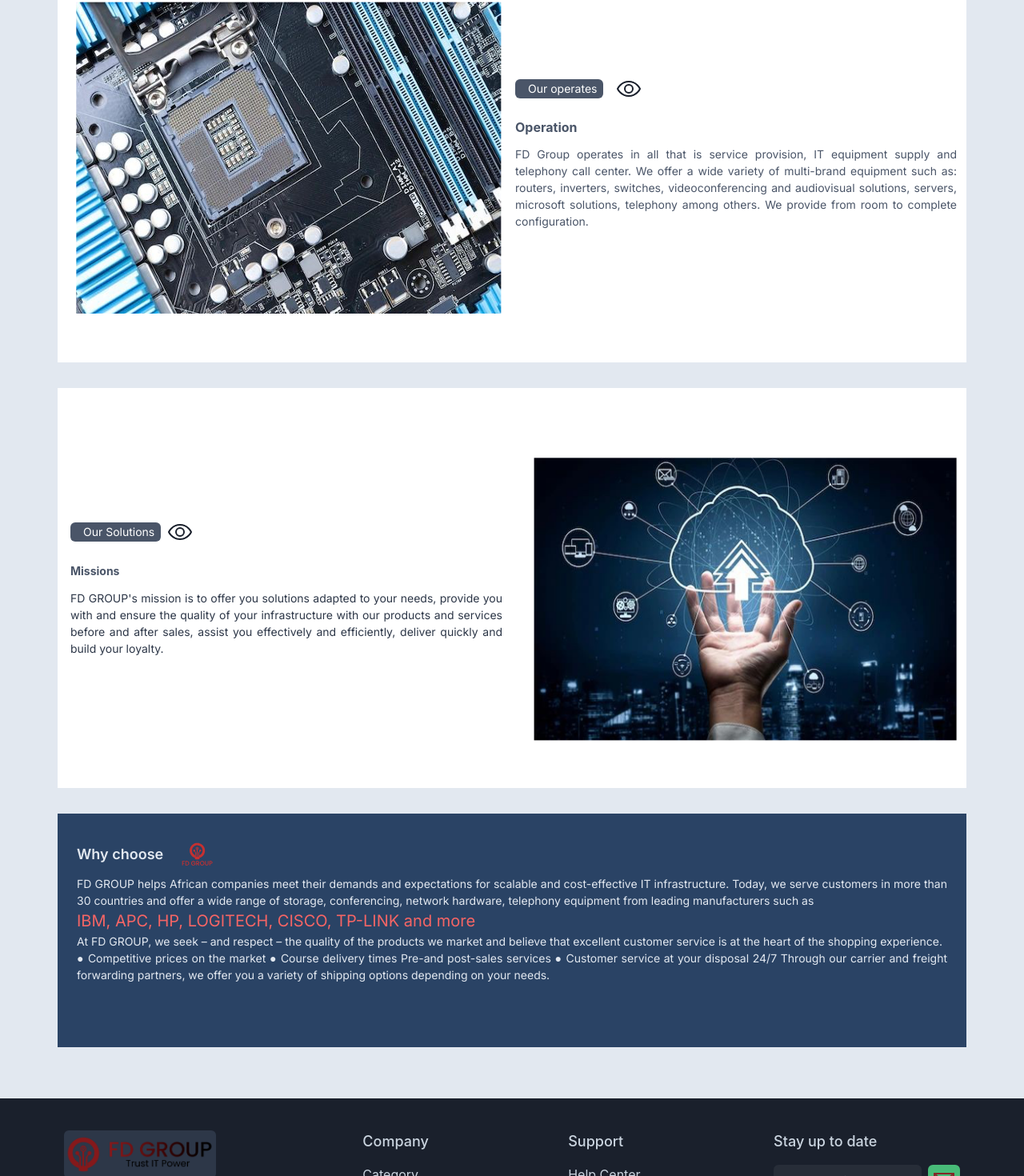
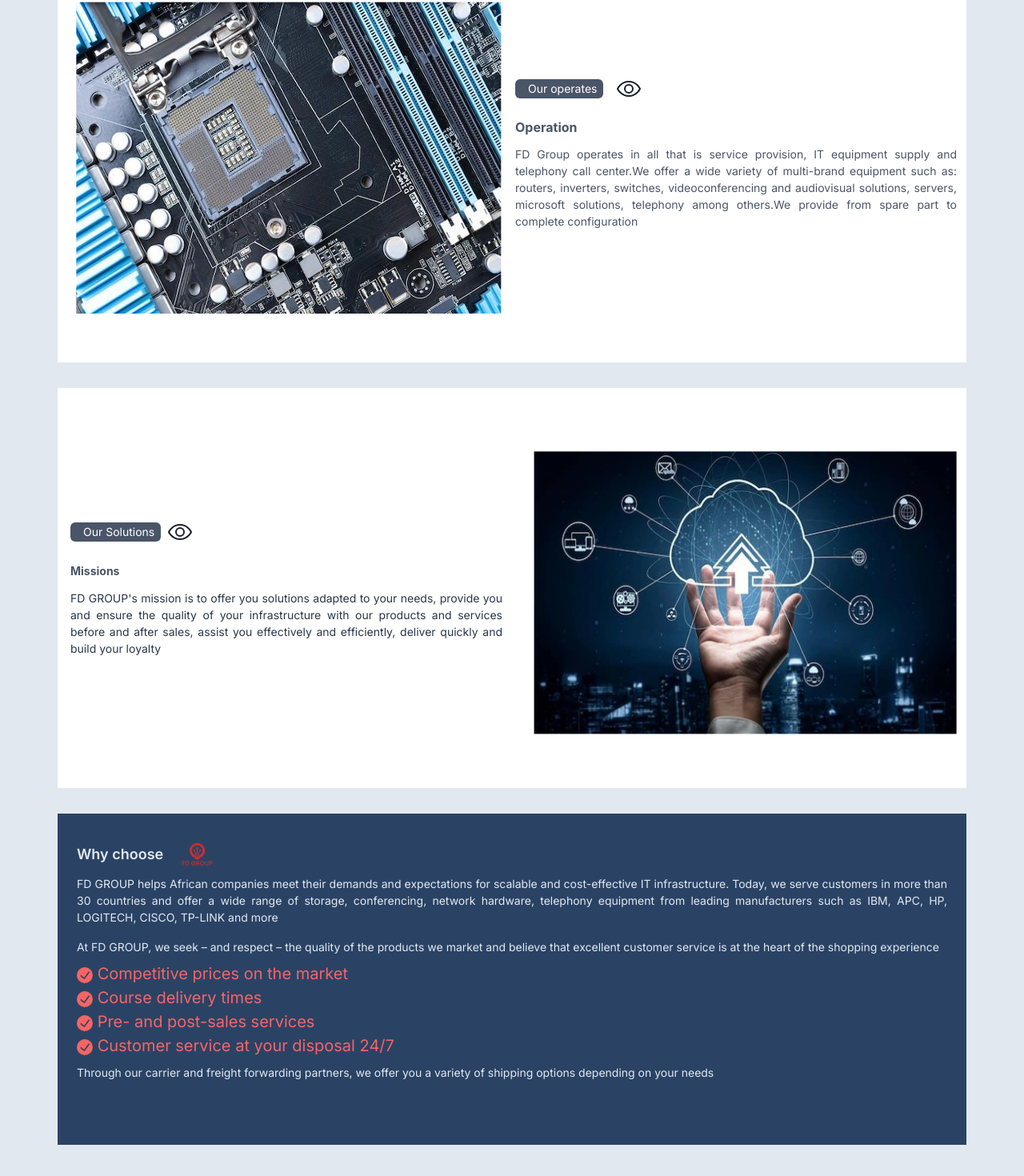
Before and after one commit to daniel-jp/fd-group, a React (Vite) app: page /about in a window 1280 px wide. Shown: the part 1105-2575 px from the top of the page at 80% size. Built offline with nearby package versions, Linux system fonts and the light colour scheme; a web font is replaced by a local one.

Commit message:
Retificar textos2

```diff
--- a/src/i18n/translation/en.json
+++ b/src/i18n/translation/en.json
@@ -26,22 +26,26 @@
         "Founded1": "Foundation",
 
         "Learn": "Learn more",
-        "Abaut1": "Founded with a clear vision to deliver a perfect customer experience, FD GROUP is a trusted provider of new & refurbished IT equipment for business IT maintenance and optimization. FD GROUP is an IT broker that provides you with the infrastructure your IT park needs.",
+        "Abaut1": "Founded with a clear vision to deliver a perfect customer experience, FD GROUP is a trusted provider of new & refurbished IT equipment for business IT maintenance and optimization. FD GROUP is an IT broker that provides you the infrastructure which your IT park needs",
 
         "FDGroup1": "Operation",
-        "About2": "FD Group operates in all that is service provision, IT equipment supply and telephony call center.  We offer a wide variety of multi-brand equipment such as: routers, inverters, switches, videoconferencing and audiovisual solutions, servers, microsoft solutions, telephony among others. We provide from room to complete configuration.",
+        "About2": "FD Group operates in all that is service provision, IT equipment supply and telephony call center.We offer a wide variety of multi-brand equipment such as: routers, inverters, switches, videoconferencing and audiovisual solutions, servers, microsoft solutions, telephony among others.We provide from spare part to complete configuration",
 
         "Mission": "Missions",
-        "About3": "FD GROUP's mission is to offer you solutions adapted to your needs, provide you with and ensure the quality of your infrastructure with our products and services before and after sales, assist you effectively and efficiently, deliver quickly and build your loyalty.",
+        "About3": "FD GROUP's mission is to offer you solutions adapted to your needs, provide you and ensure the quality of your infrastructure with our products and services before and after sales, assist you effectively and efficiently, deliver quickly and build your loyalty",
 
         "Text0": "Why choose",
-        "Text1": "FD GROUP helps African companies meet their demands and expectations for scalable and cost-effective IT infrastructure. Today, we serve customers in more than 30 countries and offer a wide range of storage, conferencing, network hardware, telephony equipment from leading manufacturers such as",
+        "Text1": "FD GROUP helps African companies meet their demands and expectations for scalable and cost-effective IT infrastructure. Today, we serve customers in more than 30 countries and offer a wide range of storage, conferencing, network hardware, telephony equipment from leading manufacturers such as ",
+        "TextIn": "IBM, APC, HP, LOGITECH, CISCO, TP-LINK and more",
 
-        "Text2": "IBM, APC, HP, LOGITECH, CISCO, TP-LINK and more",
+        "Text2": "At FD GROUP, we seek – and respect – the quality of the products we market and believe that excellent customer service is at the heart of the shopping experience",
 
-        "Text3": "At FD GROUP, we seek – and respect – the quality of the products we market and believe that excellent customer service is at the heart of the shopping experience.",
+        "TextList1": "Competitive prices on the market",
+        "TextList2": "Course delivery times",
+        "TextList3": "Pre- and post-sales services",
+        "TextList4": "Customer service at your disposal 24/7",
 
-        "Text4": " ● Competitive prices on the market ● Course delivery times Pre-and post-sales services ● Customer service at your disposal 24/7 Through our carrier and freight forwarding partners, we offer you a variety of shipping options depending on your needs.",
+        "Text4": "Through our carrier and freight forwarding partners, we offer you a variety of shipping options depending on your needs",
 
         "suport1": "The African Reference in IT",
         "name1": "Supply of IT equipment",
--- a/src/i18n/translation/fr.json
+++ b/src/i18n/translation/fr.json
@@ -37,13 +37,21 @@
 
         "About3": "La mission de FD GROUP est de vous offrir des solutions adapté à vos besoins, vous fournir et assurer la qualité des vos infrastructure avec nos produits et nos services avant et après vente, vous assister en toute efficacité et efficience, vous livrer en toute rapidité et vous FIDÉLISER.",
 
+
+
         "Text0": "Pourquoi choisir",
-        "Text1": "FD GROUP aide les entreprises africaines à répondre à leurs demandes et attentes en matière d'infrastructure informatique évolutive et rentable. Aujourd'hui, nous servons des clients dans plus de 30 pays et offrons une large gamme de matériel de stockage, de conférence, de matériel réseau, de téléphonie de fabricants leaders tels que",
+        "Text1": "FD GROUP aide les entreprises africaines à répondre à leurs demandes et attentes en matière d'infrastructure informatique évolutive et rentable. Aujourd'hui, nous servons des clients dans plus de 30 pays et proposons une large gamme de d'équipements de stockage, de conferencing, matériel réseau, téléphonie de grands fabricants tels qu'",
+        "TextIn": "IBM, APC, HP, LOGITECH, CISCO, TP-LINK et plus encore",
 
-        "Text2": "IBM, APC, HP, LOGITECH, CISCO, TP-LINK et plus",
-        "Text3": "Chez FD GROUP, nous recherchons – et respectons – la qualité des produits que nous commercialisons et croyons qu'un excellent service client est au cœur de l'expérience d'achat.",
+        "Text2": "Chez FD GROUP, nous recherchons - et respectons - la qualité des produits que nous commercialisons et croyons qu'un excellent service client est au cœur de l'expérience d'achat",
 
-        "Text4": " ● Des prix compétitifs sur le marché ● Des délais de livraison des cours ● Des services avant et après-vente Un service client à votre écoute 24h/24 et 7j/7 Grâce à nos partenaires transporteurs et transitaires, nous vous proposons différentes options d'expédition en fonction de vos besoins.",
+        "TextList1": "Prix compétitifs sur le marché",
+        "TextList2": "Cours délais de livraison",
+        "TextList3": "Services avant et après vente",
+        "TextList4": "Service client à votre écoute 24h/24 & 7j/7",
+
+        "Text4": "Grâce à nos partenaires transporteurs et transitaires, nous vous offrons une variété d'options d'expédition en fonction de vos besoins.",
+
 
         "suport1": "La Réféence Africaine en IT",
         "suport2": "Nous avons travaillé avec des clients partout en Afrique, fournissant un support technique",
--- a/src/i18n/translation/pt.json
+++ b/src/i18n/translation/pt.json
@@ -36,13 +36,17 @@
         "About3": " A missão da FD GROUP é de oferecer-lhe soluções adaptadas às suas necessidades, fornecer e assegurar a qualidade da sua infraestrutura com os nossos produtos e os nossos serviços de venda e pois venda, vos acompanhar com toda eficácia, eficiência, entregar-lhe com toda rapidez e VOS FIDELIZAR.",
 
         "Text0": "Por que escolher",
-        "Text1": "FD GROUP acompanha as empresas africanas a satisfazer as suas necessidades e expectativas de infraestrutura informática evolutiva e rentável. Hoje, atendemos clientes em mais de 30 países e oferecemos uma ampla variedade de equipamentos de armazenamento, conferência, redes e telefonia, dos principais fabricantes, como",
+        "Text1": "FD GROUP acompanha as empresas africanas a satisfazer as suas necessidades e expectativas de infraestrutura informática evolutiva e rentável. Hoje, atendemos clientes em mais de 30 países e oferecemos uma ampla variedade de equipamentos de armazenamento, conferência, redes e telefonia, dos principais fabricantes, como ",
+        "TextIn": "IBM, APC, HP, LOGITECH, CISCO, TP-LINK e muito mais",
 
+        "Text2": "Na FD GROUP, procuramos e respeitamos a qualidade dos produtos que comercializamos e acreditamos que a excelência do serviço ao cliente está no centro da experiência de uma boa compra",
 
-        "Text2": "IBM, APC, HP, LOGITECH, CISCO, TP-LINK e muito mais.",
-        "Text3": "Na FD GROUP, procuramos e respeitamos a qualidade dos produtos que comercializamos e acreditamos que a excelência do serviço ao cliente está no centro da experiência de uma boa compra. ● Preços competitivos no mercado ● Prazos de entrega curtos ● Serviços de vendas e pós-venda ● Com uma linha direta 24/7 e 7/7",
+        "TextList1": "Preços competitivos no mercado",
+        "TextList2": "Prazos de entrega curtos",
+        "TextList3": "Serviços de venda e pois venda",
+        "TextList4": "Com uma linha de atendimento 24h/24 & 7/7",
 
-        "Text4": "Por meio de nossos parceiros transportadores e transitários, oferecemos uma variedade de opções de envio, atendendo suas necessidades.",
+        "Text4": "Por meio de nossos parceiros transportadores e transitários, oferecemos uma variedade de opções de envio, atendendo suas necessidades",
 
         "suport1": "A Referência Africana em TI",
         "suport2": "Temos trabalhado com clientes em todo o mundo, fornecendo suporte técnico",
--- a/src/pages/About.tsx
+++ b/src/pages/About.tsx
@@ -4,12 +4,14 @@
 import '@fontsource/righteous/400.css';
 import '@fontsource/roboto/700.css';
 
+import { AddIcon, CheckCircleIcon, PhoneIcon, WarningIcon } from '@chakra-ui/icons';
 import {
   Box,
   Button,
   Flex,
   Heading,
   HStack,
+  Icon,
   Image,
   Link,
   SpaceProps,
@@ -289,11 +291,10 @@
 
           {/* // Futer 3 */ }
 
-          <Box bg={"white"}
-            marginTop={ { base: "1", sm: "8" } }
-            display="flex"
+          <Box bg={"white"} marginTop={ { base: "1", sm: "8" } }display="flex"
             flexDirection={ { base: "column", sm: "row" } }>
-             <Box className="about7" visibility={"hidden"} h={500} p={2}py={20}
+
+             <Box className="about7" visibility={"hidden"} h={500} p={2}
               display="flex" mx={2}
               flex="1"
               flexDirection="column"
@@ -318,7 +319,8 @@
                 {t("About3")}
               </Text>
             </Box>
-                <Box p={3}
+
+            <Box pr={3} pl={3} mb={4}
                   className="about8" visibility={"hidden"}
                   display="flex" flex="1"  position="relative" alignItems="center">
                   <Box width={{base: "100%", sm: "85%", md: "100%", lg: "100%"}} zIndex="2"
@@ -336,33 +338,36 @@
             </Box>
           </Box>
 
+
+
         <VStack  h={'full'} mt={8} mb={14} p={6} bg={"blue.800"}
              spacing="2" alignItems="flex-start" className="about9" visibility={"hidden"}>
             <Box mb={14}>
             <Flex gap={ 4 } fontWeight={'bold'} alignItems={ "center" }>
-              <Text color={"gray.200"} fontSize={'lg'}> {t("Text0")} </Text>
+              <Text color={"gray.200"} fontSize={'lg'}> {t("Text0")}  </Text>
               <Logo />
             </Flex>
 
             <Box color={"gray.200"} fontSize="sm">
-              {t("Text1")}
-              <Text fontSize={20} color="red.400">
+              {t("Text1")} {t("TextIn")}
+
+              <Text  fontSize="sm" pt={4} >
                     {t("Text2")}
               </Text>
+
             </Box>
 
-            <Text color={"gray.200"} fontSize="sm">
-              {t("Text3")}
-            </Text>
-            <Text color={"gray.200"} fontSize="sm">
-              {t("Text4")}
-            </Text></Box>
+            <Text pt={2} fontSize={20} color="red.400"> <CheckCircleIcon/> {t("TextList1")} </Text>
+            <Text fontSize={20} color="red.400"><CheckCircleIcon/> {t("TextList2")}</Text>
+            <Text fontSize={20} color="red.400"><CheckCircleIcon/> {t("TextList3")}</Text>
+            <Text fontSize={20} color="red.400"><CheckCircleIcon/> {t("TextList4")}</Text>
+            <Text color={"gray.200"} pt={2}  fontSize="sm">{t("Text4")}</Text>
+            </Box>
         </VStack>
 
         </Box>
-          </Box>
-        </Box>
-
+       </Box>
+      </Box>
 
       </Layout>
     </Box>
--- a/src/pages/Audiovisuel.tsx
+++ b/src/pages/Audiovisuel.tsx
@@ -67,7 +67,7 @@
         <Box pb={20}  overflowY={'hidden'} overflowX={'hidden'}>
 
 
-          <Flex className='audioV1' visibility={'hidden'} justify={'flex-end'} align={'center'} py={10} px={6}>
+          <Flex className='audioV1' visibility={'hidden'} justify={'flex-end'} align={'center'} px={6}>
 
         <Heading mt={ 6 } mb={ 2 } fontSize={ { base: 18, sm: 20, md: 22, lg: 32 } }>
             {t("headAudiovisuel")}
--- a/src/pages/Devices.tsx
+++ b/src/pages/Devices.tsx
@@ -90,7 +90,7 @@
       <Layout>
 
         <Box pb={20}  overflowY={'hidden'} overflowX={'hidden'}>
-          <Flex className='device1' visibility={'hidden'} justify={'flex-end'} align={'center'} py={10} px={6}>
+          <Flex className='device1' visibility={'hidden'} justify={'flex-end'} align={'center'} px={6}>
         <Heading mt={ 6 } mb={ 2 } fontSize={ { base: 18, sm: 20, md: 22, lg: 32 } }>
             {t("headDivic")}
         </Heading>
--- a/src/pages/Others.tsx
+++ b/src/pages/Others.tsx
@@ -84,7 +84,7 @@
         <Box pb={20} overflowY={'hidden'} overflowX={'hidden'}>
 
 
-          <Flex className='other1' visibility={'hidden'} justify={'flex-end'} align={'center'} py={10} px={6}>
+          <Flex className='other1' visibility={'hidden'} justify={'flex-end'} align={'center'} px={6}>
         <Heading mt={ 6 } mb={ 2 } fontSize={ { base: 18, sm: 20, md: 22, lg: 32 } }>
             {t("headOther")}
         </Heading>
--- a/src/pages/Parts.tsx
+++ b/src/pages/Parts.tsx
@@ -65,7 +65,7 @@
         <Box pb={20}  overflowY={'hidden'} overflowX={'hidden'}>
 
 
-          <Flex className='part1' visibility={'hidden'} justify={'flex-end'} align={'center'} py={10} px={6}>
+          <Flex className='part1' visibility={'hidden'} justify={'flex-end'} align={'center'}  px={6}>
 
         <Heading mt={ 6 } mb={ 2 } fontSize={ { base: 18, sm: 20, md: 22, lg: 32 } }>
             {t("headParts")}
--- a/src/pages/Server.tsx
+++ b/src/pages/Server.tsx
@@ -99,7 +99,7 @@
     <Layout>
 
     <Box pb={20} overflowY={'hidden'} overflowX={'hidden'} fontFamily={"'Inter', sans-serif"}>
-          <Flex className='server1' visibility={'hidden'} justify={'flex-end'} align={'center'} py={10} px={6}>
+          <Flex className='server1' visibility={'hidden'} justify={'flex-end'} align={'center'}  px={6}>
 
         <Heading mt={ 6 } mb={ 2 } fontSize={ { base: 18, sm: 20, md: 22, lg: 32 } }>
             {t("childrenLab0")}
```
